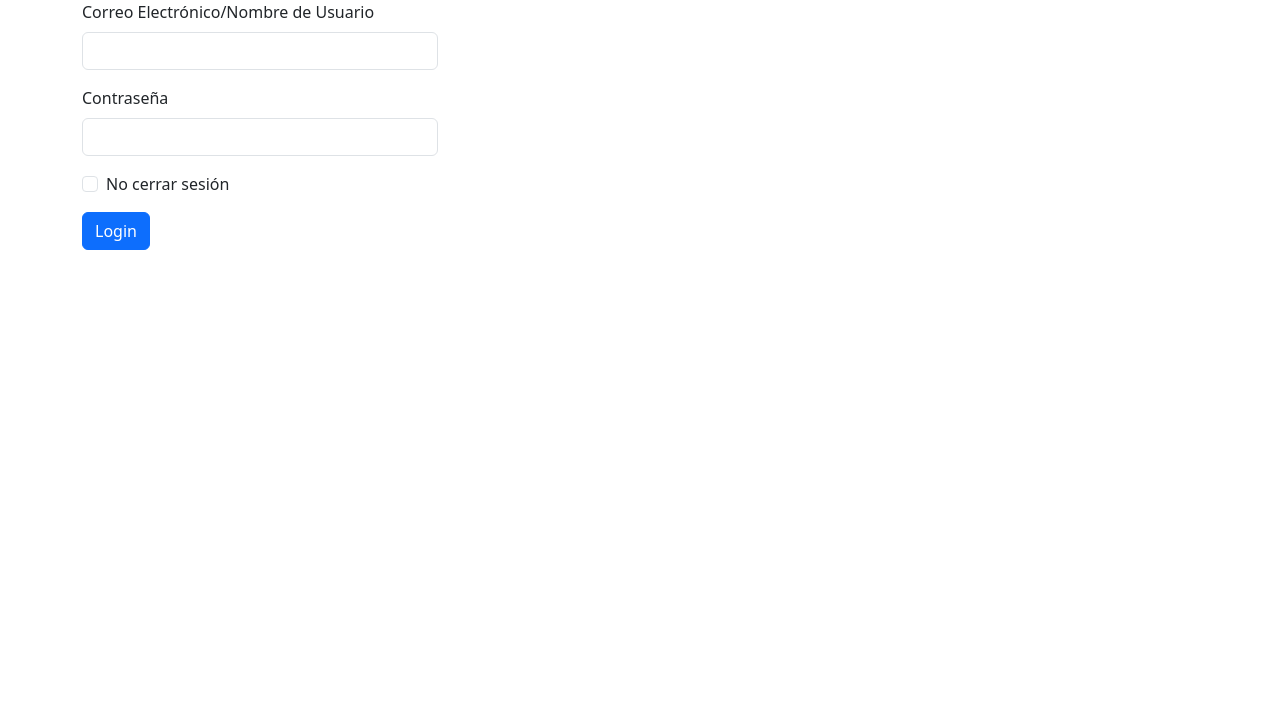
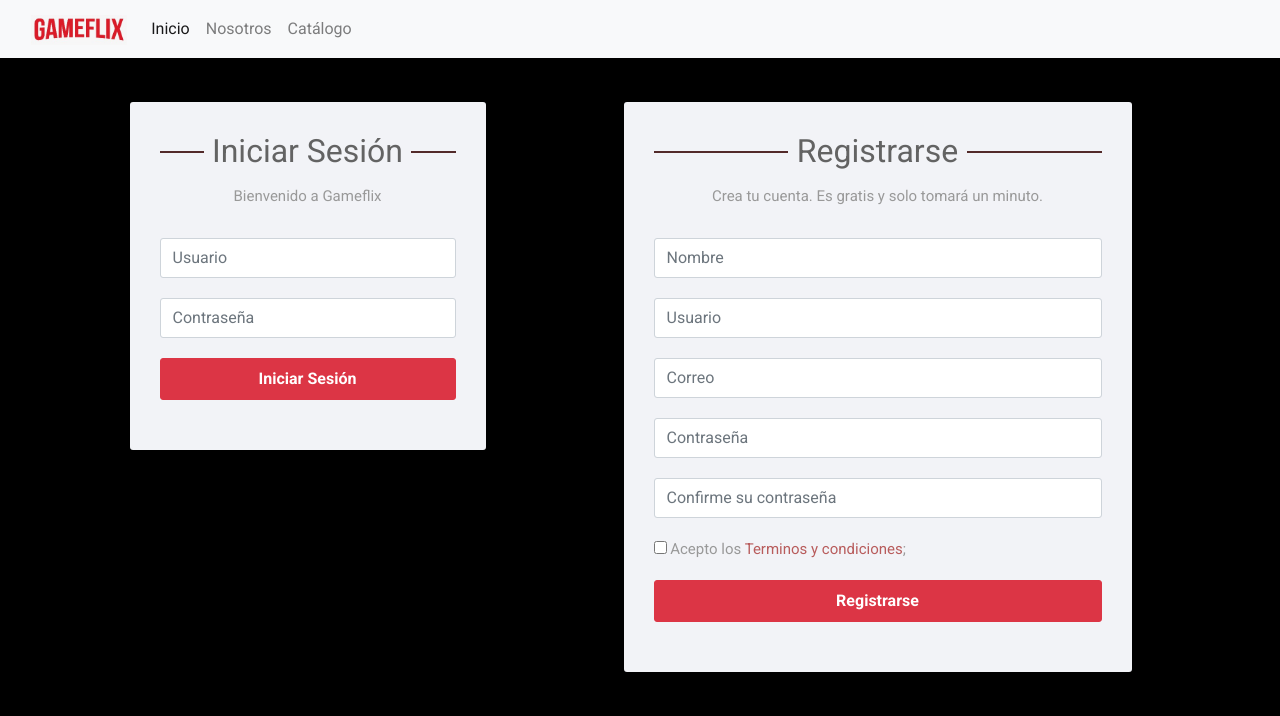
Before and after one commit to TomatoPana/ProyectoBD_Web, a PHP site: page /login.php in a window 1280 px wide. Shown: the top 716 px of the page. Run offline with PHP 8.4, Linux system fonts and the light colour scheme.

Commit message:
pagina inicio de sesion con navbar

```diff
--- /dev/null
+++ b/css/style.css
@@ -0,0 +1,214 @@
+body {
+    color: #fff;
+    background: #000000;
+    font-family: 'Roboto', sans-serif;
+}
+
+.form-control {
+    height: 40px;
+    box-shadow: none;
+    color: #969fa4;
+}
+
+.form-control:focus {
+    border-color: #b85c5c;
+}
+
+.form-control,
+.btn {
+    border-radius: 3px;
+}
+
+.signup-form {
+    width: 80%;
+    margin: 0 auto;
+    padding: 30px 0;
+    font-size: 15px;
+}
+
+.signup-form h2 {
+    color: #636363;
+    margin: 0 0 15px;
+    position: relative;
+    text-align: center;
+}
+
+.signup-form h2:before,
+.signup-form h2:after {
+    content: "";
+    height: 2px;
+    width: 30%;
+    background: #532a2a;
+    position: absolute;
+    top: 50%;
+    z-index: 2;
+}
+
+.signup-form h2:before {
+    left: 0;
+}
+
+.signup-form h2:after {
+    right: 0;
+}
+
+.signup-form .hint-text {
+    color: #999;
+    margin-bottom: 30px;
+    text-align: center;
+}
+
+.signup-form form {
+    color: #999;
+    border-radius: 3px;
+    margin-bottom: 15px;
+    background: #f2f3f7;
+    box-shadow: 0px 2px 2px rgba(0, 0, 0, 0.3);
+    padding: 30px;
+}
+
+.signup-form .form-group {
+    margin-bottom: 20px;
+}
+
+.signup-form input[type="checkbox"] {
+    margin-top: 3px;
+}
+
+.signup-form .btn {
+    font-size: 16px;
+    font-weight: bold;
+    min-width: 140px;
+    outline: none !important;
+}
+
+.signup-form .row div:first-child {
+    padding-right: 10px;
+}
+
+.signup-form .row div:last-child {
+    padding-left: 10px;
+}
+
+.signup-form a {
+    color: #fff;
+    text-decoration: underline;
+}
+
+.signup-form a:hover {
+    text-decoration: none;
+}
+
+.signup-form form a {
+    color: #b85c5c;
+    text-decoration: none;
+}
+
+.signup-form form a:hover {
+    text-decoration: underline;
+}
+
+
+.form-control {
+    height: 40px;
+    box-shadow: none;
+    color: #969fa4;
+}
+
+.form-control:focus {
+    border-color: #5cb85c;
+}
+
+.form-control,
+.btn {
+    border-radius: 3px;
+}
+
+.login-form {
+    width: 80%;
+    margin: 0 auto;
+    padding: 30px 0;
+    font-size: 15px;
+}
+
+.login-form h2 {
+    color: #636363;
+    margin: 0 0 15px;
+    position: relative;
+    text-align: center;
+}
+
+.login-form h2:before,
+.login-form h2:after {
+    content: "";
+    height: 2px;
+    width: 15%;
+    background: #532a2a;
+    position: absolute;
+    top: 50%;
+    z-index: 2;
+}
+
+.login-form h2:before {
+    left: 0;
+}
+
+.login-form h2:after {
+    right: 0;
+}
+
+.login-form .hint-text {
+    color: #999;
+    margin-bottom: 30px;
+    text-align: center;
+}
+
+.login-form form {
+    color: #999;
+    border-radius: 3px;
+    margin-bottom: 15px;
+    background: #f2f3f7;
+    box-shadow: 0px 2px 2px rgba(0, 0, 0, 0.3);
+    padding: 30px;
+}
+
+.login-form .form-group {
+    margin-bottom: 20px;
+}
+
+.login-form input[type="checkbox"] {
+    margin-top: 3px;
+}
+
+.login-form .btn {
+    font-size: 16px;
+    font-weight: bold;
+    min-width: 140px;
+    outline: none !important;
+}
+
+.login-form .row div:first-child {
+    padding-right: 10px;
+}
+
+.login-form .row div:last-child {
+    padding-left: 10px;
+}
+
+.login-form a {
+    color: #fff;
+    text-decoration: underline;
+}
+
+.login-form a:hover {
+    text-decoration: none;
+}
+
+.login-form form a {
+    color: #5cb85c;
+    text-decoration: none;
+}
+
+.login-form form a:hover {
+    text-decoration: underline;
+}
--- a/index.php
+++ b/index.php
@@ -18,9 +18,7 @@
           <a class="nav-link" href="#">Catálogo</a>
         </li>
       </ul>
-      <button type="button" class="btn btn-danger">
-        Iniciar sesión
-      </button>
+      <a href="/login.php" class="btn btn-danger">Iniciar Sesión</a>
     </div>
   </div>
 </nav>
--- a/login.php
+++ b/login.php
@@ -2,38 +2,94 @@
 <html lang="en">
 
 <head>
-  <meta charset="UTF-8">
-  <meta http-equiv="X-UA-Compatible" content="IE=edge">
-  <meta name="viewport" content="width=device-width, initial-scale=1.0">
-  <title>GameFlix</title>
-  <link rel="stylesheet" href="/css/bootstrap.min.css">
-</head>
+  <meta charset="utf-8">
+  <meta name="viewport" content="width=device-width, initial-scale=1, shrink-to-fit=no">
+  <link rel="stylesheet" href="https://fonts.googleapis.com/css?family=Roboto:400,700">
+  <title>Iniciar Sesión</title>
+  <link rel="stylesheet" href="https://stackpath.bootstrapcdn.com/bootstrap/4.5.0/css/bootstrap.min.css">
+  <link rel="stylesheet" href="./css/style.css">
+  <link rel="stylesheet" href="https://maxcdn.bootstrapcdn.com/font-awesome/4.7.0/css/font-awesome.min.css">
+  <script src="https://code.jquery.com/jquery-3.5.1.min.js"></script>
+  <script src="https://cdn.jsdelivr.net/npm/popper.js@1.16.0/dist/umd/popper.min.js"></script>
+  <script src="https://stackpath.bootstrapcdn.com/bootstrap/4.5.0/js/bootstrap.min.js"></script>
+  </header>
 
 <body>
-  <main>
-    <div class="container">
-      <div class="row">
-        <div class="col-12 col-md-6 col-lg-4">
-          <form>
-            <div class="mb-3">
-              <label for="exampleInputEmail1" class="form-label">Correo Electrónico/Nombre de Usuario</label>
-              <input type="text" class="form-control" id="exampleInputEmail1" aria-describedby="emailHelp">
+  <nav class="navbar fixed-top navbar-expand-lg navbar-light bg-light">
+  <div class="container-fluid">
+    <a class="navbar-brand" href="#"><img src="/img/gameflix.jpg" height="30px"></a>
+    <button class="navbar-toggler" type="button" data-bs-toggle="collapse" data-bs-target="#navbarText" aria-controls="navbarText" aria-expanded="false" aria-label="Toggle navigation">
+      <span class="navbar-toggler-icon"></span>
+    </button>
+    <div class="collapse navbar-collapse" id="navbarText">
+      <ul class="navbar-nav me-auto mb-2 mb-lg-0">
+        <li class="nav-item">
+          <a class="nav-link active" aria-current="page" href="#">Inicio</a>
+        </li>
+        <li class="nav-item">
+          <a class="nav-link" href="#">Nosotros</a>
+        </li>
+        <li class="nav-item">
+          <a class="nav-link" href="#">Catálogo</a>
+        </li>
+      </ul>
+    </div>
+  </div>
+</nav>
+<br><br><br>
+  <div class="container">
+    <div class="row">
+      <div class="col-5">
+        <div class="login-form">
+          <form action="/examples/actions/confirmation.php" method="post">
+            <h2>Iniciar Sesión</h2>
+            <p class="hint-text">Bienvenido a Gameflix</p>
+            <div class="form-group">
+              <input type="text" class="form-control" name="username" placeholder="Usuario" required="required">
             </div>
-            <div class="mb-3">
-              <label for="exampleInputPassword1" class="form-label">Contraseña</label>
-              <input type="password" class="form-control" id="exampleInputPassword1">
+            <div class="form-group">
+              <input type="password" class="form-control" name="password" placeholder="Contraseña" required="required">
             </div>
-            <div class="mb-3 form-check">
-              <input type="checkbox" class="form-check-input" id="exampleCheck1">
-              <label class="form-check-label" for="exampleCheck1">No cerrar sesión</label>
+            <div class="form-group">
+              <button type="submit" class="btn btn-danger btn-lg btn-block">Iniciar Sesión</button>
             </div>
-            <button type="submit" class="btn btn-primary">Login</button>
+          </form>
+        </div>
+      </div>
+      <div class="col-7">
+        <div class="signup-form">
+          <form action="/examples/actions/confirmation.php" method="post">
+            <h2>Registrarse</h2>
+            <p class="hint-text">Crea tu cuenta. Es gratis y solo tomará un minuto.</p>
+            <div class="form-group">
+              <input type="text" class="form-control" name="name" placeholder="Nombre" required="required">
+            </div>
+            <div class="form-group">
+              <input type="text" class="form-control" name="usuario" placeholder="Usuario" required="required">
+            </div>
+            <div class="form-group">
+              <input type="email" class="form-control" name="email" placeholder="Correo" required="required">
+            </div>
+            <div class="form-group">
+              <input type="password" class="form-control" name="password" placeholder="Contraseña" required="required">
+            </div>
+            <div class="form-group">
+              <input type="password" class="form-control" name="confirm_password" placeholder="Confirme su contraseña" required="required">
+            </div>
+            <div class="form-group">
+              <label class="form-check-label">
+                <input type="checkbox" required="required"> Acepto los
+                <a href="#">Terminos y condiciones</a>;
+              </label>
+            </div>
+            <div class="form-group">
+              <button type="submit" class="btn btn-danger btn-lg btn-block" style="yellow">Registrarse</button>
+            </div>
           </form>
         </div>
       </div>
     </div>
-  </main>
-  <script src="/js/bootstrap.bundle.js"></script>
+  </div>
 </body>
 
 </html>
```
